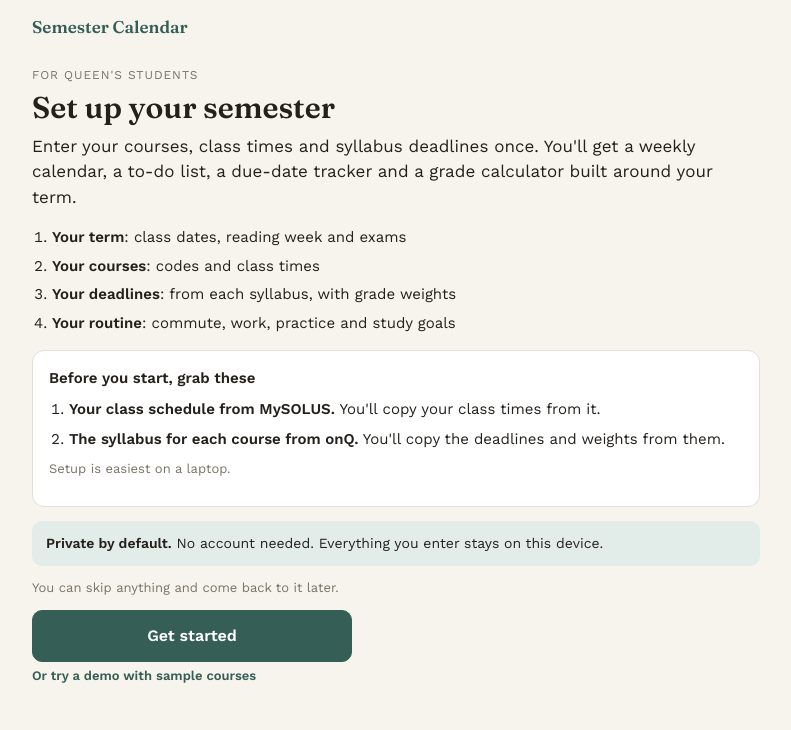
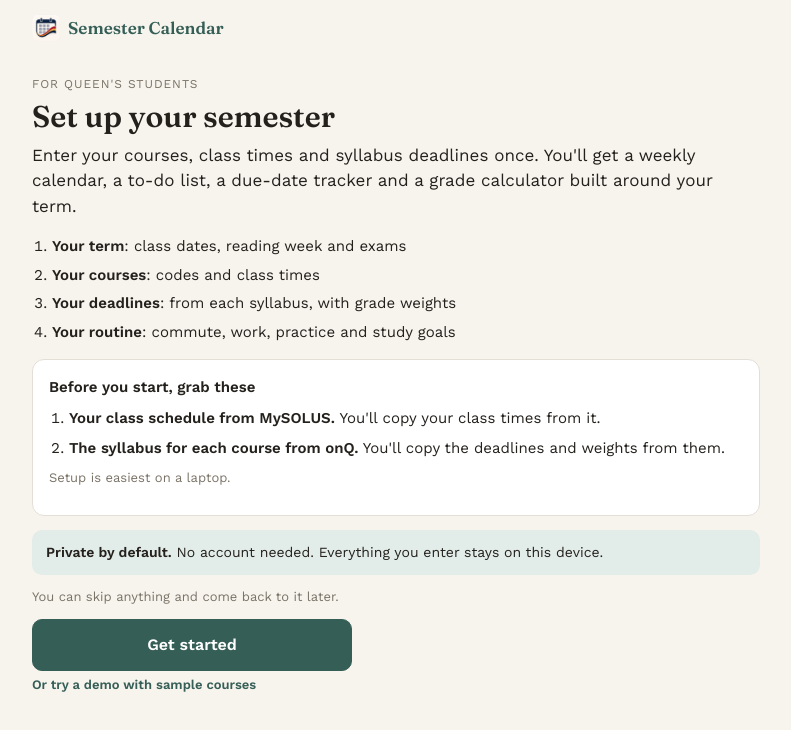
Before and after one commit to lailawilcox07/queens-semester-calendar, a plain HTML site: page index.html in a window 1280 px wide. Shown: the whole page, without its empty margins (244-1035 px from the left). Drawn offline with nearby package versions, Linux system fonts and the light colour scheme.

Commit message:
Use the new calendar wave logo
Home-screen icons (192, 512, Apple touch) on the cream background, a
favicon, and the logo beside the name in the header. The uploaded original
is kept as assets/logo-source.png.

Co-Authored-By: Claude Opus 5.5 <noreply@anthropic.com>
Claude-Session: https://claude.ai/code/session_0144Dz9Mwfbm91T13juT5pui

```diff
--- a/index.html
+++ b/index.html
@@ -6,19 +6,19 @@
 <title>Semester Calendar · Queen's</title>
 <meta name="description" content="A free semester planner for Queen's students: weekly calendar, deadlines, study plan and grades, all on your own device.">
 <link rel="manifest" href="manifest.webmanifest">
-<meta name="theme-color" content="#355E56">
+<meta name="theme-color" content="#F7F4EE">
 <meta name="apple-mobile-web-app-capable" content="yes">
 <meta name="apple-mobile-web-app-status-bar-style" content="black-translucent">
 <meta name="apple-mobile-web-app-title" content="Semester">
-<link rel="apple-touch-icon" href="icon-192.png">
-<link rel="icon" href="icon-512.png" type="image/png">
+<link rel="apple-touch-icon" href="apple-touch-icon.png">
+<link rel="icon" href="assets/favicon-64.png" type="image/png">
 <link rel="preconnect" href="https://fonts.googleapis.com">
 <link rel="stylesheet" href="https://fonts.googleapis.com/css2?family=Fraunces:opsz,wght@9..144,500;9..144,600&family=Work+Sans:wght@400;500;600&family=IBM+Plex+Mono:wght@500&display=swap">
 <link rel="stylesheet" href="styles.css">
 </head>
 <body>
   <header class="topbar">
-    <span class="brand">Semester Calendar</span>
+    <span class="brand"><img src="assets/logo-128.png" alt="" width="28" height="28">Semester Calendar</span>
   </header>
   <main id="app" class="wrap" aria-live="polite"></main>
   <noscript><p class="wrap">Semester Calendar needs JavaScript turned on.</p></noscript>
--- a/styles.css
+++ b/styles.css
@@ -452,3 +452,5 @@ body:has(.timer-bar) .tabbar{top:auto; position:static;}
 .log-row select, .log-other select{width:auto;}
 .log-other{display:flex; flex-wrap:wrap; gap:8px; align-items:center;}
 .log-other input[type="date"]{width:auto;}
+.brand{display:inline-flex; align-items:center; gap:8px;}
+.brand img{border-radius:7px;}
```
Also changed, not shown: apple-touch-icon.png (added), assets/favicon-64.png (added), assets/logo-128.png (added), assets/logo-source.png (renamed from Modern Calendar Wave Icon.png), icon-192.png, icon-512.png, manifest.webmanifest.
